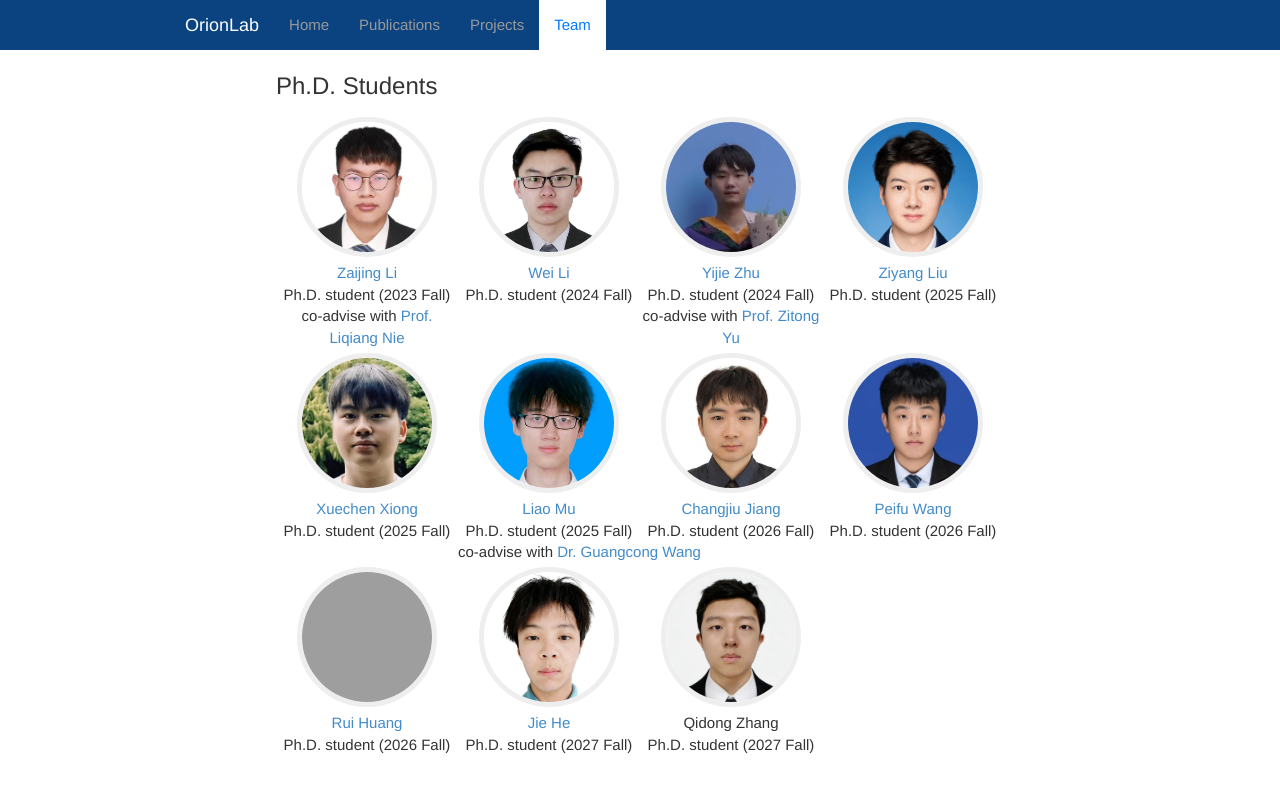
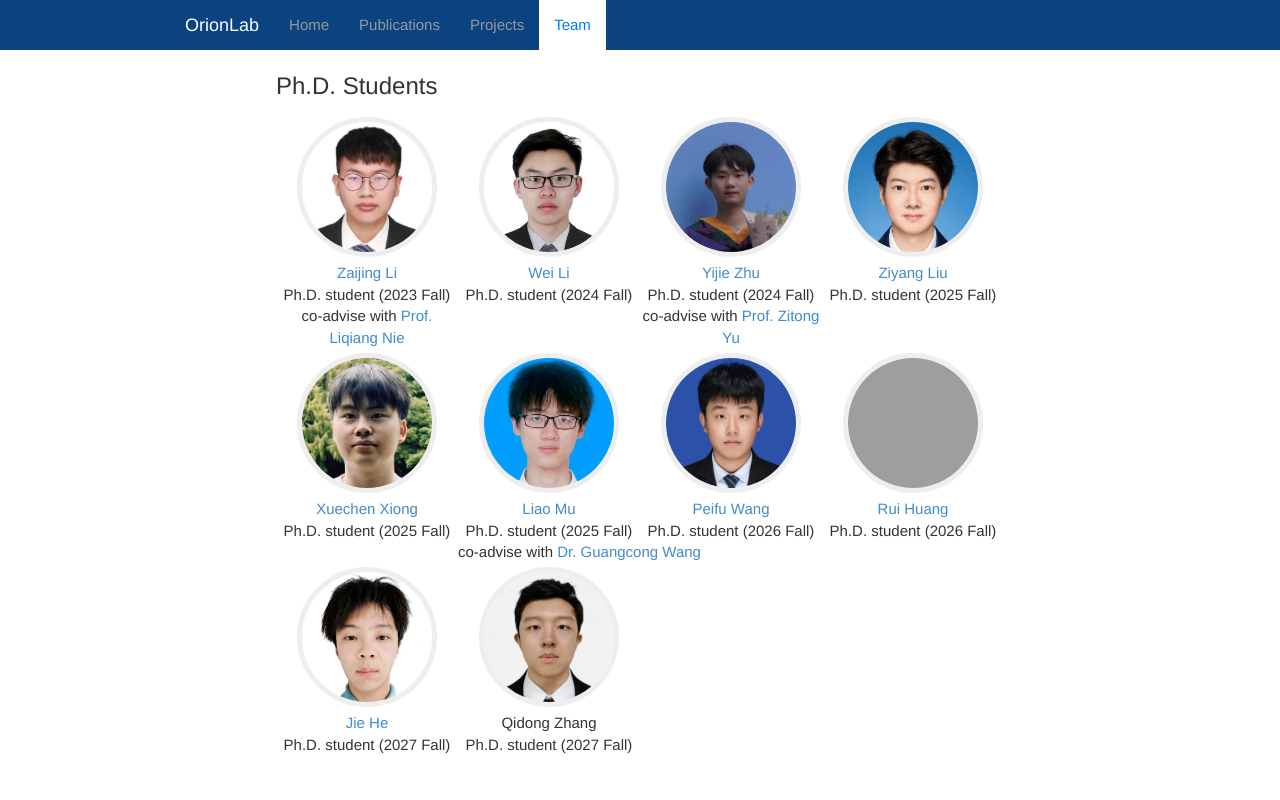
Before and after one commit to rshaojimmy/OrionLab, a plain HTML site: page team/index.html in a window 1280 px wide. Shown: the top 800 px of the page. Drawn offline with Linux system fonts and the light colour scheme; grey boxes are pictures that could not be loaded.

Commit message:
fix team member

```diff
--- a/team/index.html
+++ b/team/index.html
@@ -129,7 +129,7 @@
                     </div>
                 </div>
 
-                <div class="student">
+                <!-- <div class="student">
                     <div>
                         <img src="member_photo/jiangchangjiu.jpg">
                     </div>
@@ -137,7 +137,7 @@
                         <a href="https://scholar.google.com/citations?hl=zh-CN&user=lkLktUwAAAAJ">Changjiu Jiang</a><br>
                         Ph.D. student (2026 Fall)<br>
                     </div>
-                </div>
+                </div> -->
 
                 <div class="student">
                     <div>
```
